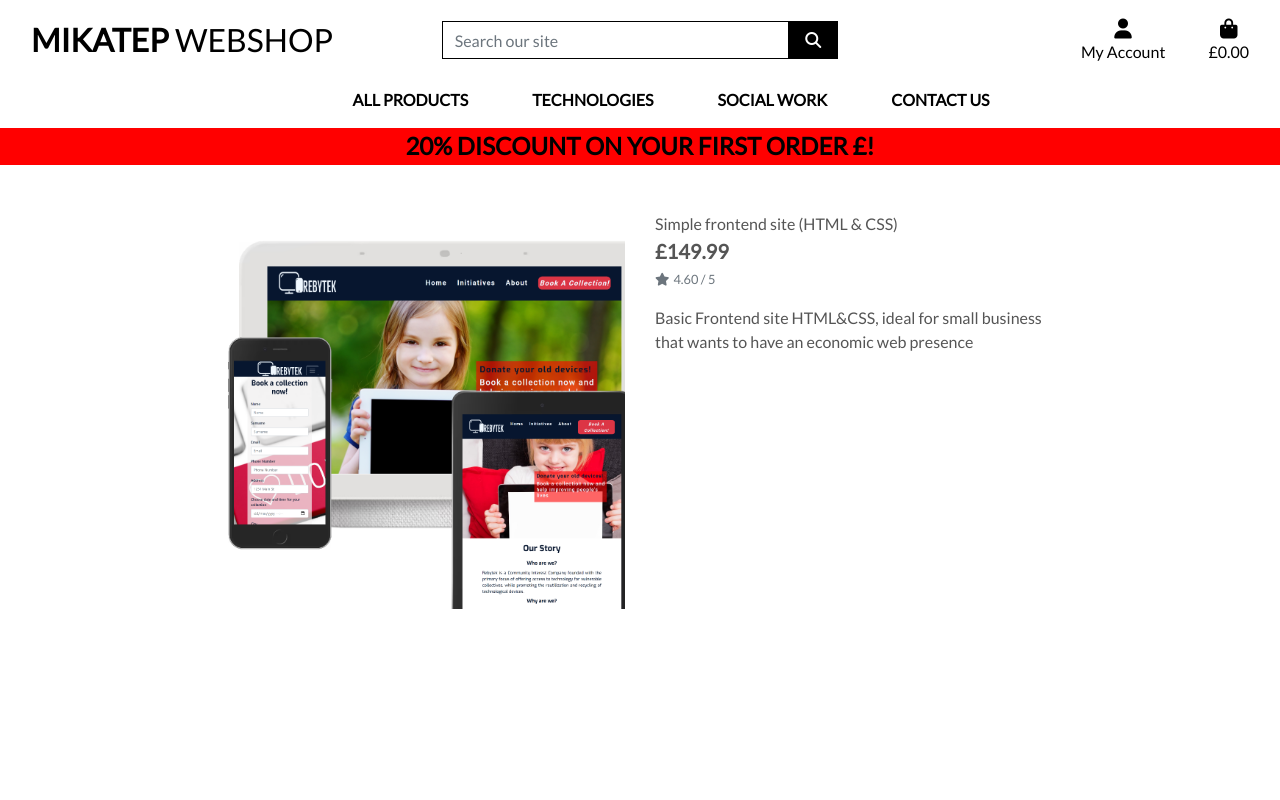
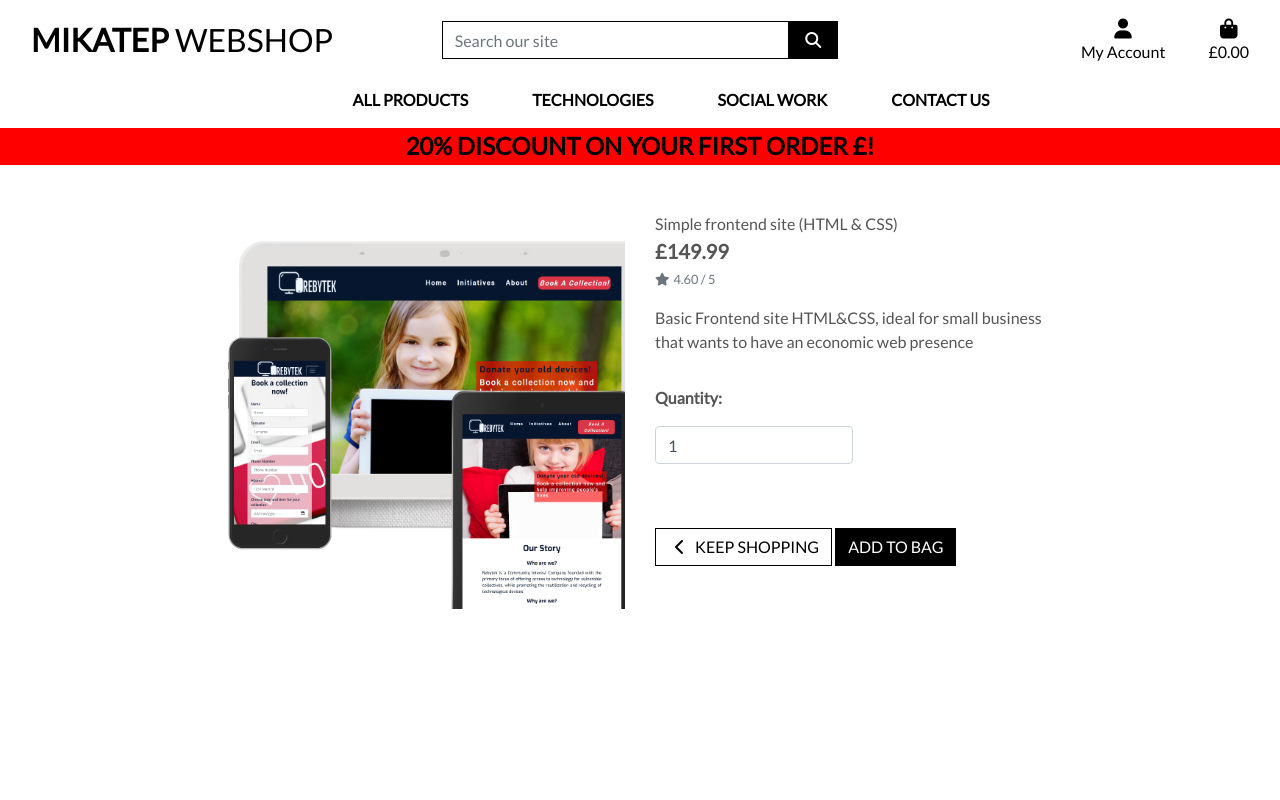
Before and after one commit to Mikatep/Milestone4, a Django app: page /products/1/ in a window 1280 px wide. Run offline with Django 4.2, Linux system fonts and the light colour scheme; data comes from the database, SQL or seed files in the repository; both versions use the stored data as it was after the commit; some libraries are stand-ins or nearby versions.

Commit message:
added add to bag functionality

```diff
--- a/bag/urls.py
+++ b/bag/urls.py
@@ -2,5 +2,6 @@ from django.urls import path
 from . import views
 
 urlpatterns = [
-    path('', views.view_bag, name='view_bag')
+    path('', views.view_bag, name='view_bag'),
+    path('add/<item_id>', views.add_to_bag, name='add_to_bag')
 ]
--- a/products/templates/products/product_detail.html
+++ b/products/templates/products/product_detail.html
@@ -36,6 +36,30 @@
                         <small class="text-muted">No Rating</small>
                     {% endif %}
                     <p class="mt-3">{{ product.description }}</p>
+                    <form class="form" action="{% url 'add_to_bag' product.id %}" method="POST">
+                        {% csrf_token %}
+                        <div class="form-row">
+                            <div class="col-12">
+                                <p class="mt-3"><strong>Quantity:</strong></p>
+                                <div class="form-group w-50">
+                                    <div class="input-group">
+                                        <input class="form-control qty_input" type="number" name="quantity" value="1" min="1" max="99" data-item_id="{{ product.id }}" id="id_qty_{{ product.id }}">
+                                    </div>
+                                </div>
+                            </div>
+
+                            <div class="col-12">
+                                <a href="{% url 'products' %}" class="btn btn-outline-black rounded-0 mt-5">
+                                    <span class="icon">
+                                        <i class="fas fa-chevron-left"></i>
+                                    </span>
+                                    <span class="text-uppercase">Keep Shopping</span>
+                                </a>
+                                <input type="submit" class="btn btn-black rounded-0 text-uppercase mt-5" value="Add to Bag">
+                            </div>
+                            <input type="hidden" name="redirect_url" value="{{ request.path }}">
+                        </div>
+                    </form>
                 </div>
             </div>
         </div>
--- a/static/css/base.css
+++ b/static/css/base.css
@@ -38,6 +38,19 @@ body {
     color: white;
 }
 
+.btn-outline-black {
+    background: white;
+    color: black !important; /* use important to override link colors for <a> elements */
+    border: 1px solid black;
+}
+
+.btn-outline-black:hover,
+.btn-outline-black:active,
+.btn-outline-black:focus {
+    background: black;
+    color: white !important;
+}
+
 .shop-now-button:hover,
 .shop-now-button:active,
 .shop-now-button:focus,
@@ -68,6 +81,11 @@ body {
 	position: fixed;
 	background: white !important;
 	z-index: -1;
+}
+
+a.category-badge > span.badge:hover {
+    background: #212529 !important;
+    color: #fff !important;
 }
 
 .btt-button {
```
Also changed, not shown: bag/views.py (+18 -3 lines), db.sqlite3.
